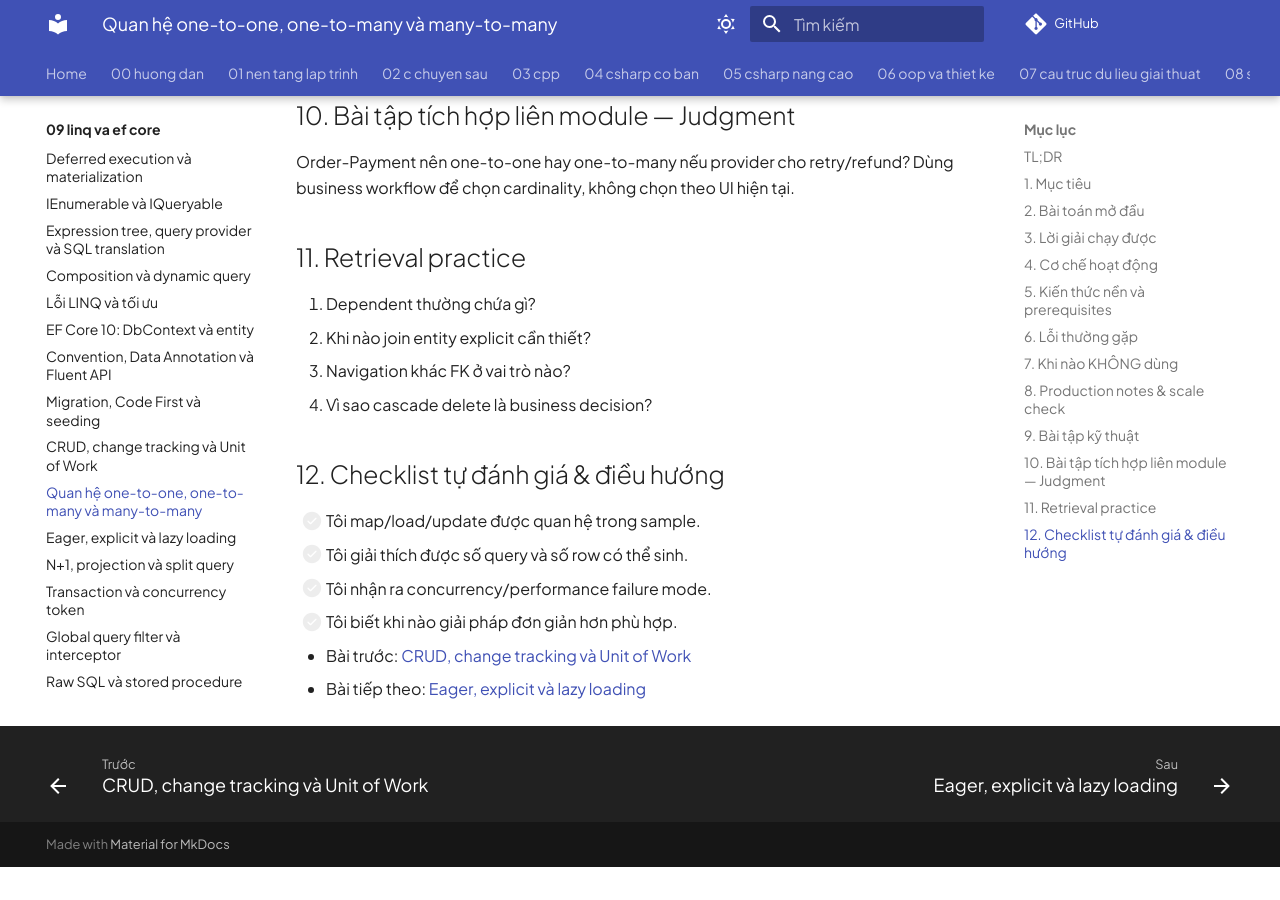
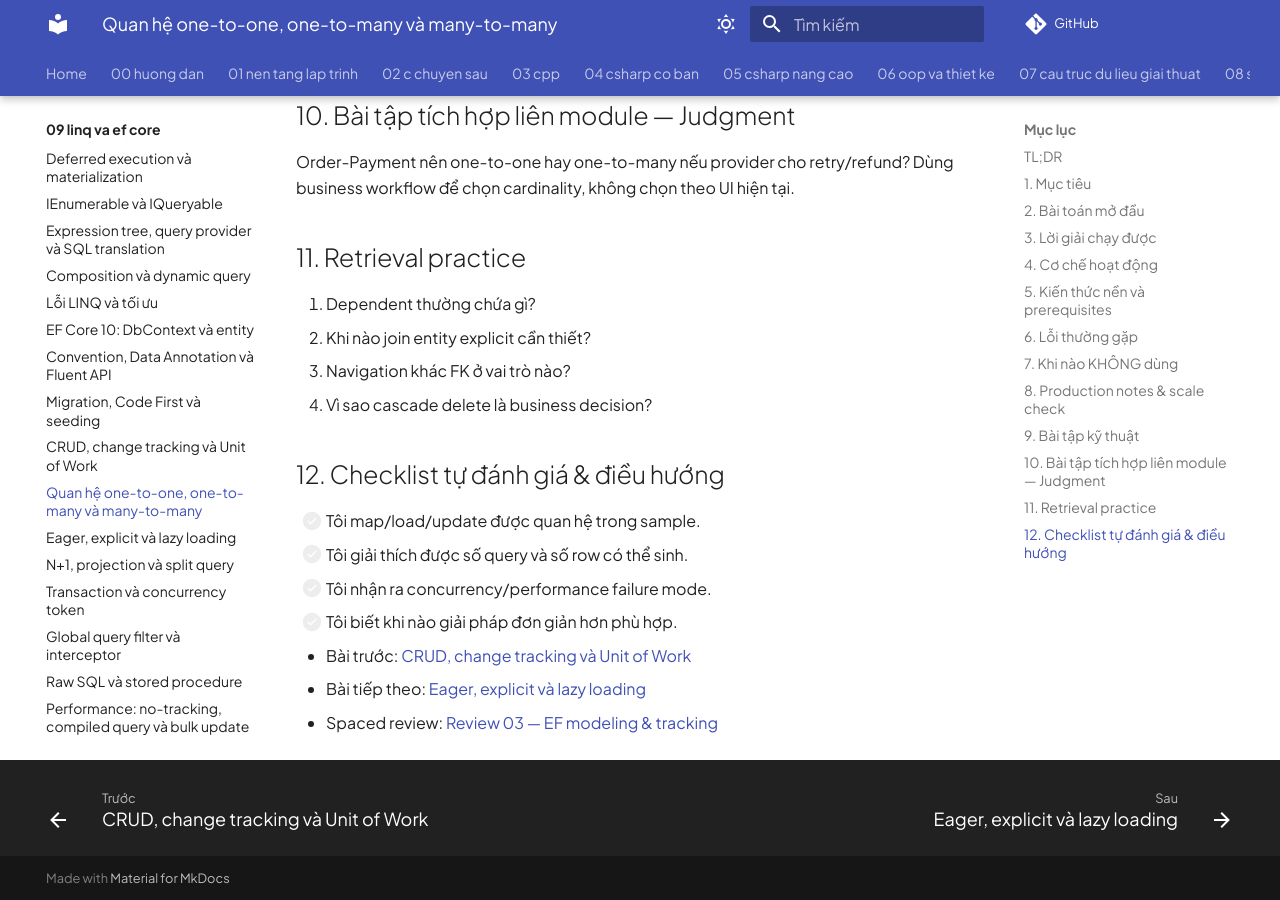
Before and after one commit to Xuanthanh-dzz/full-stack, an MkDocs documentation site: the page built from fullstack-roadmap/09-linq-va-ef-core/15-quan-he-one-to-one-one-to-many-many-to-many.md, in a window 1280 px wide and 900 px high, scrolled down 2872 px. Built offline with MkDocs 1.6.1 and Material for MkDocs 9.7.7, drawn with Linux system fonts in a browser that asks for light colours; comment, search, counter and statistics services are not loaded; before the commit the page ends 3739 px from its top, so only the background shows below that.

Commit message:
docs(module-09): connect review cadence in 15-quan-he-one-to-one-one-to-many-many-to-many.md

```diff
--- a/fullstack-roadmap/09-linq-va-ef-core/15-quan-he-one-to-one-one-to-many-many-to-many.md
+++ b/fullstack-roadmap/09-linq-va-ef-core/15-quan-he-one-to-one-one-to-many-many-to-many.md
@@ -115,3 +115,4 @@ Order-Payment nên one-to-one hay one-to-many nếu provider cho retry/refund? D
 
 - Bài trước: [CRUD, change tracking và Unit of Work](./14-crud-change-tracking-va-unit-of-work.md)
 - Bài tiếp theo: [Eager, explicit và lazy loading](./16-eager-explicit-va-lazy-loading.md)
+- Spaced review: [Review 03 — EF modeling & tracking](./reviews/review-03-ef-modeling-and-tracking.md)
```
